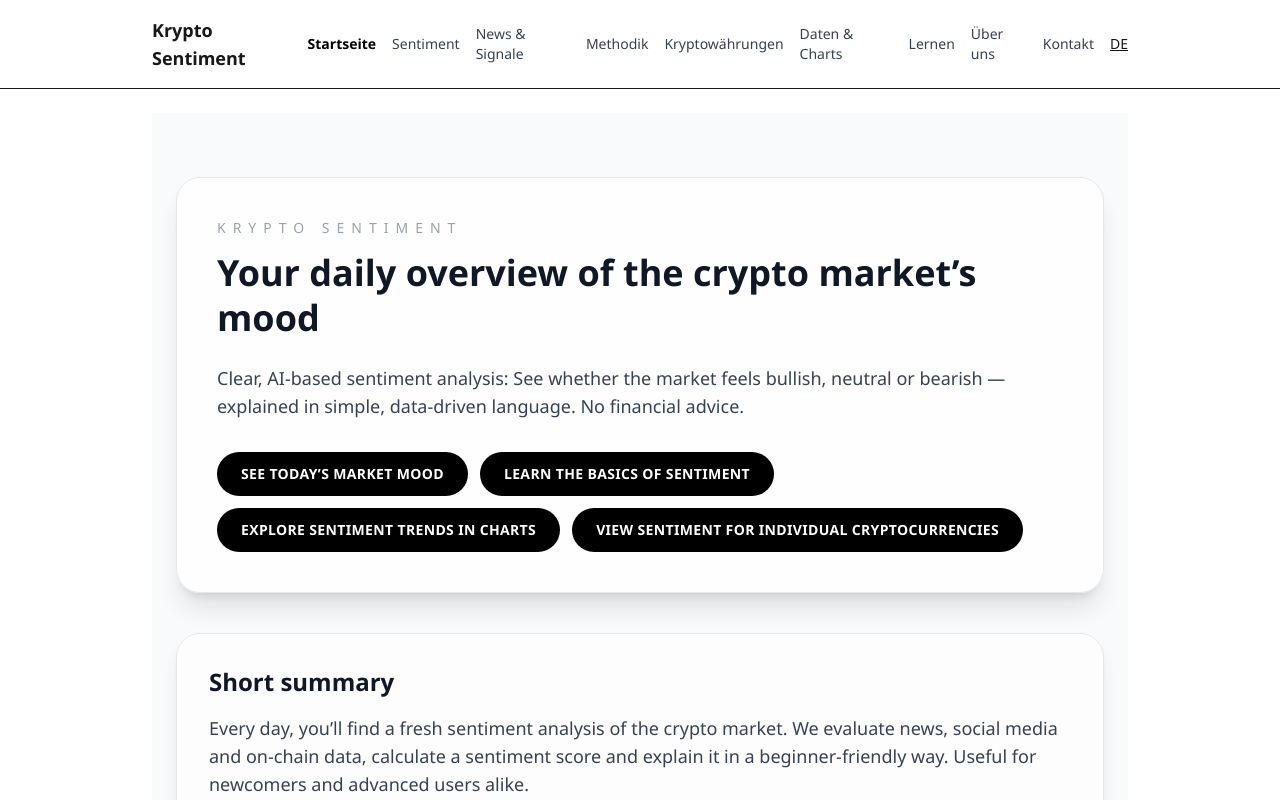
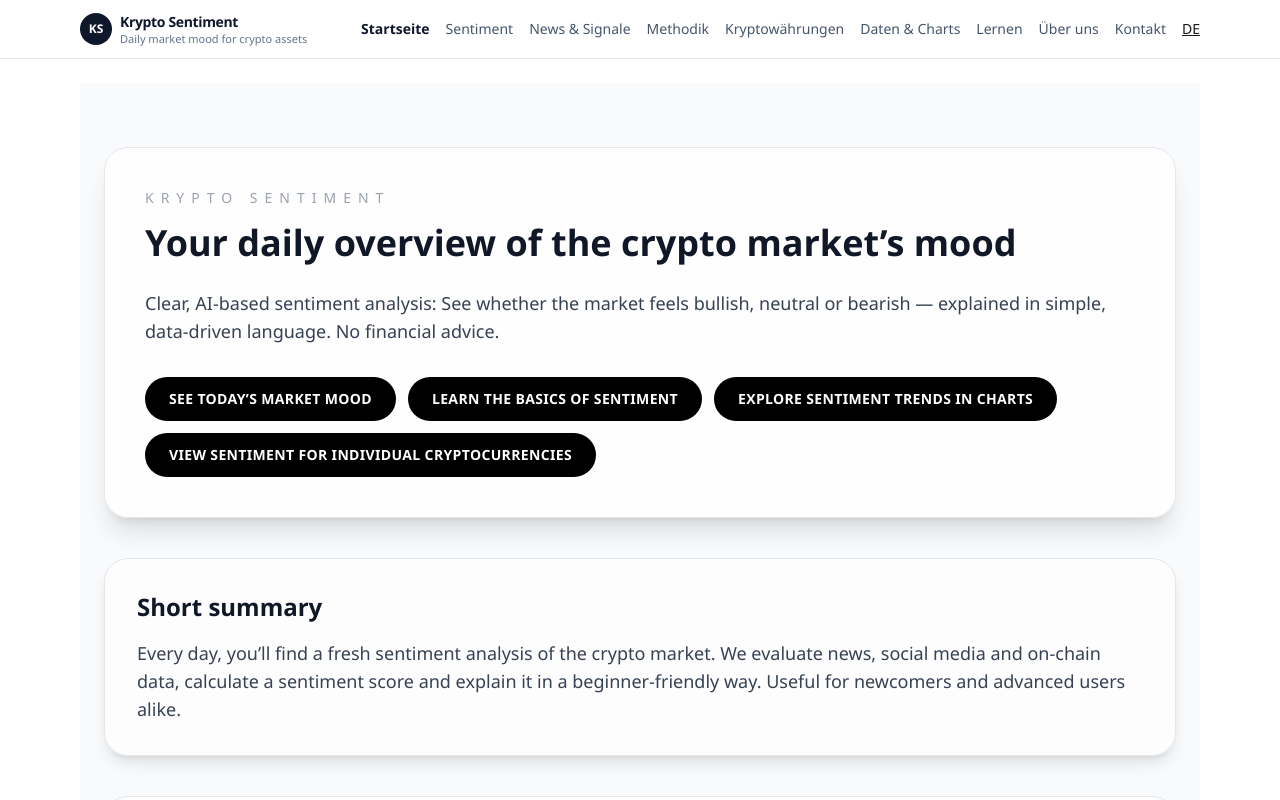
Before and after one commit to Pankoke/krypto-sentiment-site, a Next.js app: page /en in a window 1280 px wide. Shown: the top 800 px of the page. Built offline with nearby package versions, Linux system fonts and the light colour scheme; no server answers.

Commit message:
NewFeed01

```diff
--- a/app/layout.tsx
+++ b/app/layout.tsx
@@ -1,20 +1,19 @@
-import type { ReactNode } from 'react';
-import type { Metadata } from 'next';
-import Link from 'next/link';
-import './globals.css';
-import { NextIntlClientProvider } from 'next-intl';
-import { cookies } from 'next/headers';
-import { defaultLocale } from '../i18n';
-import { LocaleNav } from '../src/components/LocaleNav';
+import type { ReactNode } from "react";
+import type { Metadata } from "next";
+import Link from "next/link";
+import "./globals.css";
+import { NextIntlClientProvider } from "next-intl";
+import { cookies } from "next/headers";
+import { defaultLocale } from "../i18n";
+import { LocaleNav } from "../src/components/LocaleNav";
 
 export const metadata: Metadata = {
-  title: 'Krypto Sentiment',
-  description: 'Tägliche Krypto-Sentiment-Berichte'
+  title: "Krypto Sentiment",
+  description: "Tägliche Krypto-Sentiment-Berichte"
 };
 
 export default async function RootLayout({ children }: { children: ReactNode }) {
-  // determine locale from cookie set by middleware or fallback
-  const cookieLocale = cookies().get('NEXT_LOCALE')?.value ?? defaultLocale;
+  const cookieLocale = cookies().get("NEXT_LOCALE")?.value ?? defaultLocale;
   let messages: Record<string, string> = {};
   try {
     messages = (await import(`../src/app/messages/${cookieLocale}.json`)).default as Record<string, string>;
@@ -25,33 +24,46 @@ export default async function RootLayout({ children }: { children: ReactNode })
   type FooterMessages = { footer?: { disclaimer?: string } };
   const footerMessages = messages as FooterMessages;
   const footerDisclaimer =
-    typeof footerMessages.footer?.disclaimer === 'string'
+    typeof footerMessages.footer?.disclaimer === "string"
       ? footerMessages.footer!.disclaimer
-      : 'KI-generierter Inhalt; keine Finanzberatung.';
+      : "KI-generierter Inhalt; keine Finanzberatung.";
 
   return (
     <html lang={cookieLocale}>
       <head>
         <meta charSet="utf-8" />
       </head>
-      <body className="min-h-screen bg-gray-50 text-gray-900">
+      <body className="min-h-screen bg-slate-50 text-slate-900">
         <NextIntlClientProvider locale={cookieLocale} messages={messages}>
-          <header className="border-b bg-white/70 backdrop-blur">
-            <div className="max-w-5xl mx-auto px-6 py-4 flex items-center justify-between">
-              <Link href="/" className="text-lg font-semibold">
-                Krypto Sentiment
+          <div className="flex min-h-screen flex-col">
+            <header className="sticky top-0 z-30 border-b border-slate-200 bg-white/90 backdrop-blur">
+              <div className="mx-auto flex max-w-6xl items-center justify-between gap-4 px-4 py-3">
+                <Link href="/" className="flex items-center gap-2">
+                  <span className="inline-flex h-8 w-8 items-center justify-center rounded-full bg-slate-900 text-xs font-bold text-white">
+                    KS
+                  </span>
+                  <div className="leading-tight">
+                    <div className="text-sm font-semibold tracking-tight text-slate-900">Krypto Sentiment</div>
+                    <div className="hidden text-[11px] text-slate-500 sm:block">Daily market mood for crypto assets</div>
+                  </div>
                 </Link>
-              <div className="text-sm flex items-center gap-4">
+                <div className="flex items-center gap-6">
                   <LocaleNav />
                 </div>
               </div>
             </header>
-          <main className="max-w-5xl mx-auto p-6">{children}</main>
-          <footer className="border-t bg-white/70 backdrop-blur">
-            <div className="max-w-5xl mx-auto px-6 py-4 text-xs text-gray-500">
-              {footerDisclaimer}
+
+            <main className="flex-1">
+              <div className="mx-auto max-w-6xl px-4 py-6">{children}</div>
+            </main>
+
+            <footer className="border-t border-slate-200 bg-white">
+              <div className="mx-auto flex max-w-6xl flex-wrap items-center justify-between gap-2 px-4 py-4 text-xs text-slate-500">
+                <span>© {new Date().getFullYear()} Krypto Sentiment</span>
+                <span>{footerDisclaimer}</span>
               </div>
             </footer>
+          </div>
         </NextIntlClientProvider>
       </body>
     </html>
--- a/src/components/LocaleNav.tsx
+++ b/src/components/LocaleNav.tsx
@@ -43,7 +43,7 @@ export function LocaleNav() {
   const t = useTranslations('nav');
 
   return (
-    <nav className="text-sm flex items-center gap-4">
+    <nav className="flex items-center gap-4 text-xs md:text-sm">
       {keys.map((key) => (
         <Link
           key={key}
@@ -51,8 +51,8 @@ export function LocaleNav() {
           aria-current={currentPath === localePaths[locale][key] ? 'page' : undefined}
           className={
             currentPath === localePaths[locale][key]
-              ? 'text-black font-semibold'
-              : 'text-gray-700 hover:text-black'
+              ? 'font-semibold text-slate-900'
+              : 'text-slate-600 hover:text-slate-900'
           }
         >
           {t(key)}
```
Lines whose indentation alone changed are shown as unchanged.
